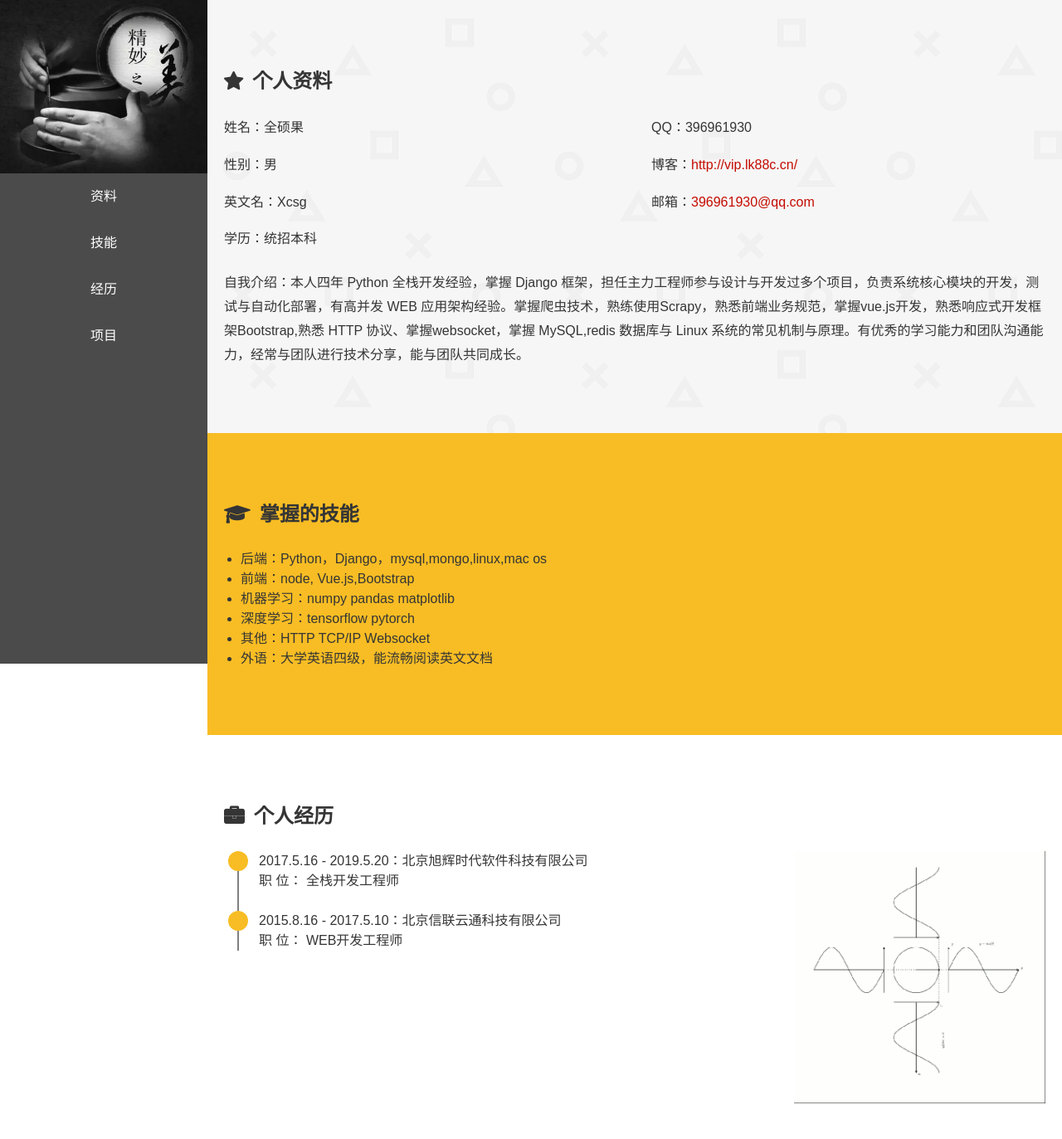
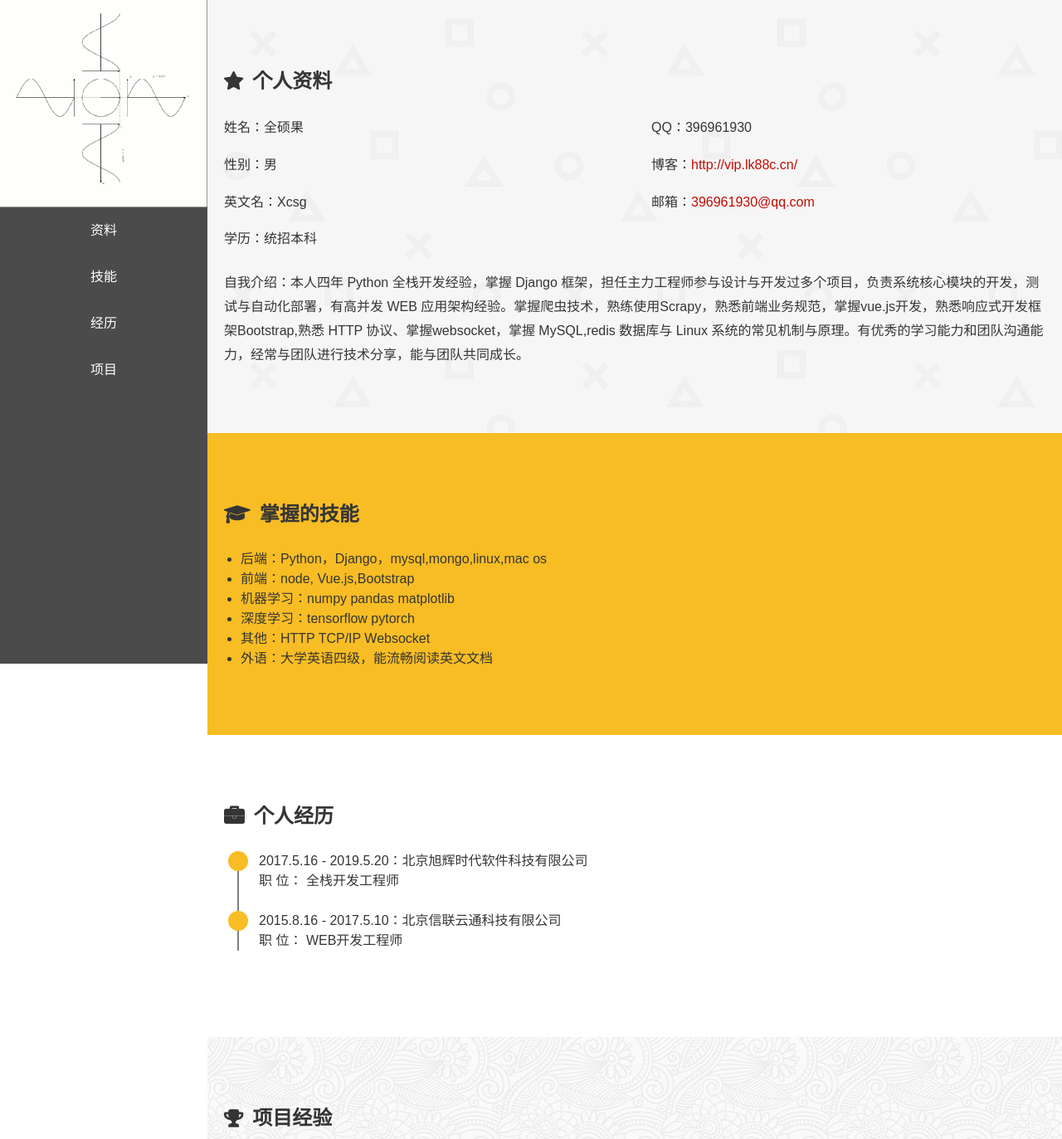
Before and after one commit to xcsg2012/xcsg2012.github.io, a plain HTML site: page index.html in a window 1280 px wide. Shown: the top 1373 px of the page at 83% size. Drawn offline with Linux system fonts and the light colour scheme.

Commit message:
xcsg2012

```diff
--- a/index.html
+++ b/index.html
@@ -14,7 +14,7 @@
 <body>
 <aside class="sidebar">
     <!-- <div class="avatar"> -->
-        <img src="static/img/jiang.jpg" title="个人简历"/>
+        <img src="static/img/timg.gif" title="个人简历"/>
     <!-- </div> -->
     <nav class="nav">
         <a href="#info">资料</a>
@@ -78,7 +78,7 @@
                     </ul>
                 </div>
                 <div class="col-m-4 center-fixed">
-                    <img src="static/img/timg.gif"/>
+                    <!-- <img src="static/img/timg.gif"/> -->
                 </div>
             </div>
         </div>
```
